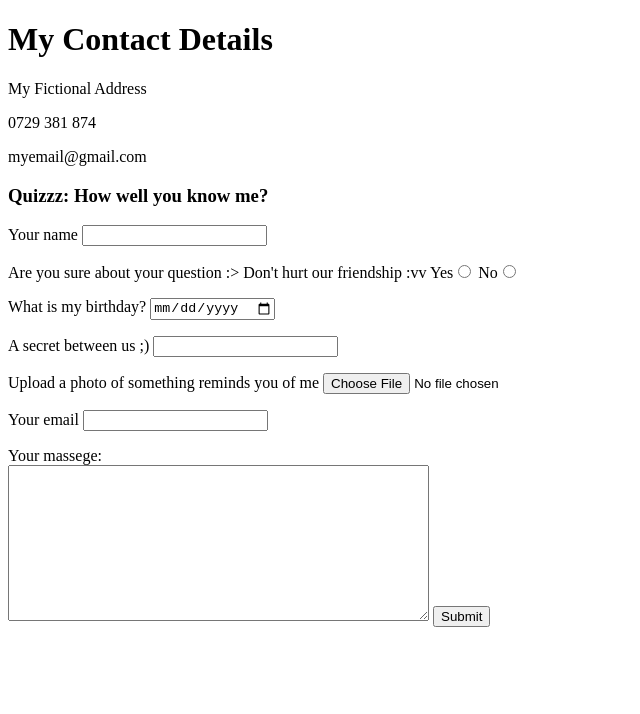
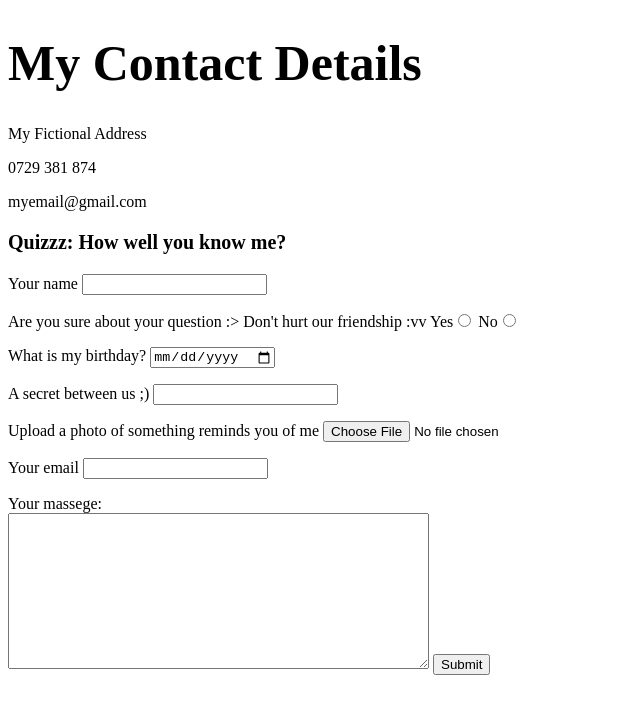
Before and after one commit to Amynnct/Personal-Website, a plain HTML site: page contact_me.html in a window 1280 px wide. Shown: the whole page, without its empty margins (0-640 px from the left). Drawn offline with Linux system fonts and the light colour scheme.

Commit message:
Update contact_me.html

```diff
--- a/contact_me.html
+++ b/contact_me.html
@@ -6,12 +6,12 @@
     <title>Contact Details</title>
 </head>
 <body>
-    <h1>My Contact Details</h1>
+    <h1 style="font-size: 50px;">My Contact Details</h1>
     <p>My Fictional Address</p>
     <p>0729 381 874</p>
     <p>myemail@gmail.com</p>
 
-    <h3>Quizzz: How well you know me?</h3>
+    <h3 style="margin: 20px auto; font-size: 20px;">Quizzz: How well you know me?</h3>
     <form action="mailto:amei.nguyennct@gmail.com" method="post" enctype="text/plain">
         <label>Your name <input type="text"></label>
         <p><label>Are you sure about your question :> Don't hurt our friendship :vv</label>
```
